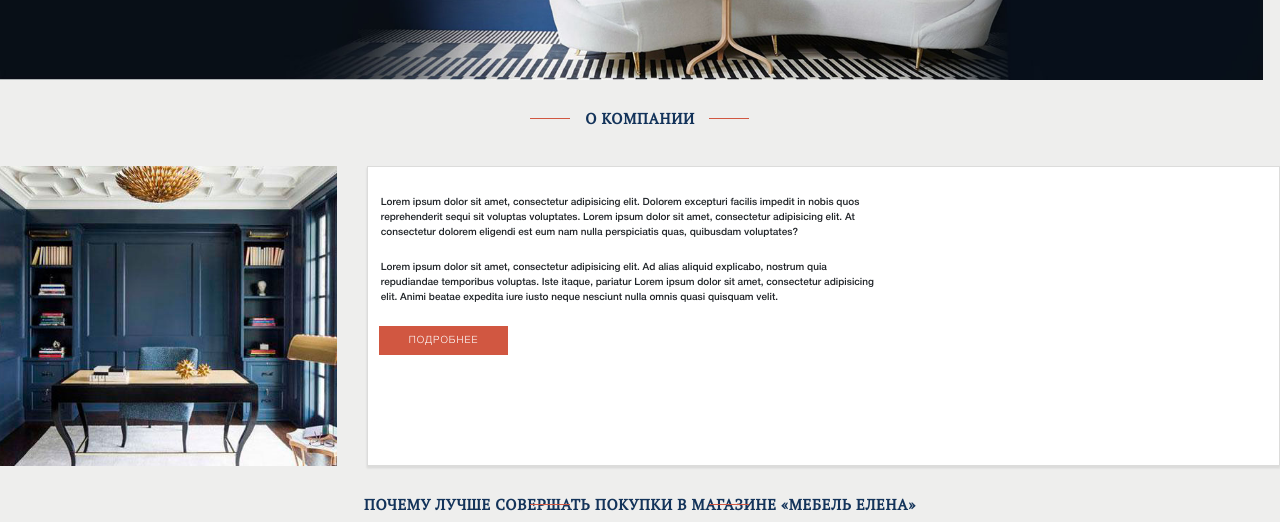
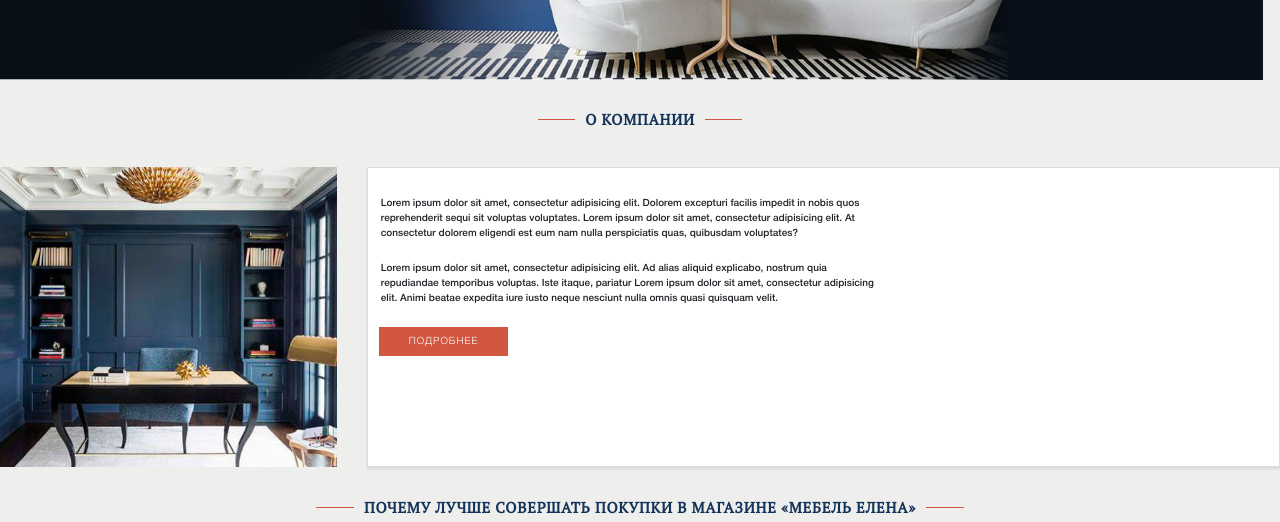
Before and after one commit to MedvedevAlex/layout_furniture, a plain HTML site: page index.html in a window 1280 px wide. Shown: the part 415-937 px from the top of the page. Drawn offline with nearby package versions, Linux system fonts and the light colour scheme.

Commit message:
after & before
adding section "mebel" and pseudo-classes

```diff
--- a/css/style.css
+++ b/css/style.css
@@ -130,22 +130,33 @@ body {
     letter-spacing: 0.05em;
 }
 
-.line {
+.headline_h2 h2 > span {
     display: inline-block;
-    width: 40px;
-    height: 1px;
-    background-color: #d15741;
-    position: absolute;
-    margin: 8px 0px 0px -110px;
+    vertical-align: middle;
+    white-space: normal;
+    max-width: 90%;
 }
 
-.line::before {
-    position: absolute;
+.headline_h2 h2:before,
+.headline_h2 h2:after {
     content: '';
-    width: 40px;
+    display: inline-block;
+    position: relative;
+    top: -1px;
+    width: 3%;
     height: 1px;
-    background-color: #d15741;
-    margin-left: 159px;
+    vertical-align: middle;
+    background: #d15741;
+}
+
+.headline_h2 h2:before {
+    left: -10px;
+    margin-left: -50%;
+}
+
+.headline_h2 h2:after {
+    left: 10px;
+    margin-right: -50%;
 }
 
 .mebel_h2 {
@@ -216,3 +227,8 @@ body {
     height: 300px;
     margin-left: 30px;
 }
+
+.line_top h2:before,
+.line_top h2:after {
+    top: 0;
+}
--- a/index.html
+++ b/index.html
@@ -52,9 +52,8 @@
 
 <section id="company">
     <div class="row company_headline">
-      <div class="col-lg-12 text-center">
-        <span class="line"></span>
-        <h2>О КОМПАНИИ</h2>
+      <div class="col-lg-12 text-center headline_h2">
+        <h2><span>О КОМПАНИИ</span></h2>
       </div>
     </div>
     <div class="d-flex justify-content-end company_screen">
@@ -71,19 +70,17 @@
         <a href="#" class="company_href">ПОДРОБНЕЕ</a>
       </div>
     </div>
-
+</section>
+<section id="mebel">
   <div class="row company_headline">
-      <div class="col-lg-12 text-center">
-        <span class="line"></span>
-        <h2>ПОЧЕМУ ЛУЧШЕ СОВЕРШАТЬ ПОКУПКИ В МАГАЗИНЕ «МЕБЕЛЬ ЕЛЕНА»</h2>
+    <div class="col-lg-12 text-center headline_h2 line_top">
+      <h2><span>ПОЧЕМУ ЛУЧШЕ СОВЕРШАТЬ ПОКУПКИ В МАГАЗИНЕ «МЕБЕЛЬ ЕЛЕНА»</span></h2>
       <p class="mebel_h2">Наша компания – это синтез разнообразия качественных товаров и профессионального сервиса</p>
       <p class="mebel_h2">Как нам удалось достичь этих показателей?</p>
     </div>
-
   </div>
 
   <div class="d-flex justify-content-start mebel_screen">
-
     <div class="p-2 mebel_text">
       <h3 class="number">01</h3>
       <p>Lorem ipsum dolor sit amet, consectetur adipisicing elit. Dolorem excepturi facilis impedit in nobis quos
@@ -100,8 +97,8 @@
     <div class="p-2 mebel_bg">
     </div>
   </div>
+</section>
 
-</section>
 
 <!-- Optional JavaScript -->
 <!-- jQuery first, then Popper.js, then Bootstrap JS -->
```
Lines whose indentation alone changed are shown as unchanged.
